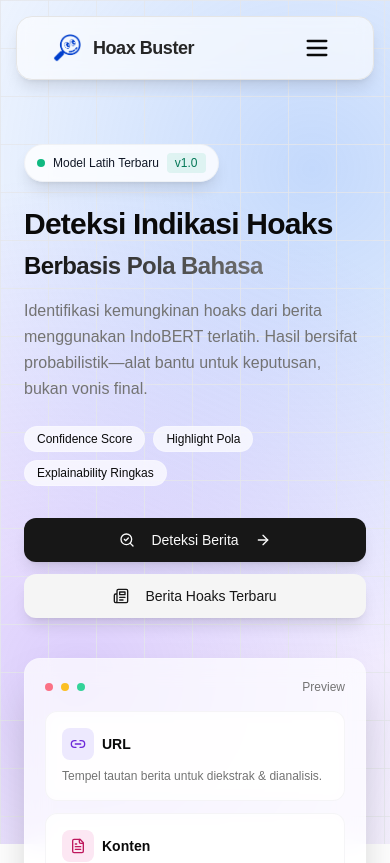
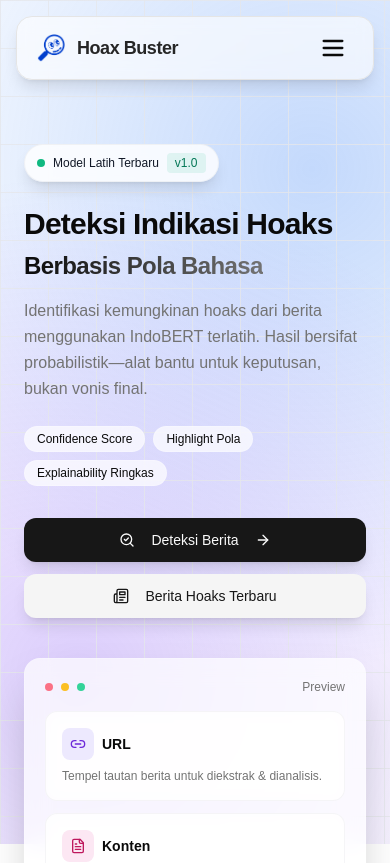
Before and after one commit to fallahibagaskara/hoax-news-detection, a Next.js app: page / in a window 390 px wide. Shown: the top 863 px of the page. Built offline with nearby package versions, Linux system fonts and the light colour scheme.

Commit message:
Update TopNav component to improve layout responsiveness by adjusting padding for different screen sizes. This change enhances the overall user experience and maintains design consistency across devices.

```diff
--- a/components/ui/top-nav.tsx
+++ b/components/ui/top-nav.tsx
@@ -32,8 +32,8 @@ export default function TopNav() {
     return (
         <header className="sticky top-4 z-50 w-full">
             {/* Floating glass container */}
-            <div className="mx-auto max-w-7xl px-4 sm:px-6 lg:px-8">
-                <div className="flex h-16 items-center justify-between rounded-2xl border bg-background/70 backdrop-blur supports-[backdrop-filter]:bg-background/60 shadow-lg px-6">
+            <div className="mx-auto max-w-7xl px-4 md:px-6 lg:px-8">
+                <div className="flex h-16 items-center justify-between rounded-2xl border bg-background/70 backdrop-blur supports-[backdrop-filter]:bg-background/60 shadow-lg px-2 md:px-6">
                     {/* Brand */}
                     <Link className="flex items-center gap-3 pl-3 sm:pl-4" href="/">
                         <span className="sr-only">Hoax Buster</span>
```
